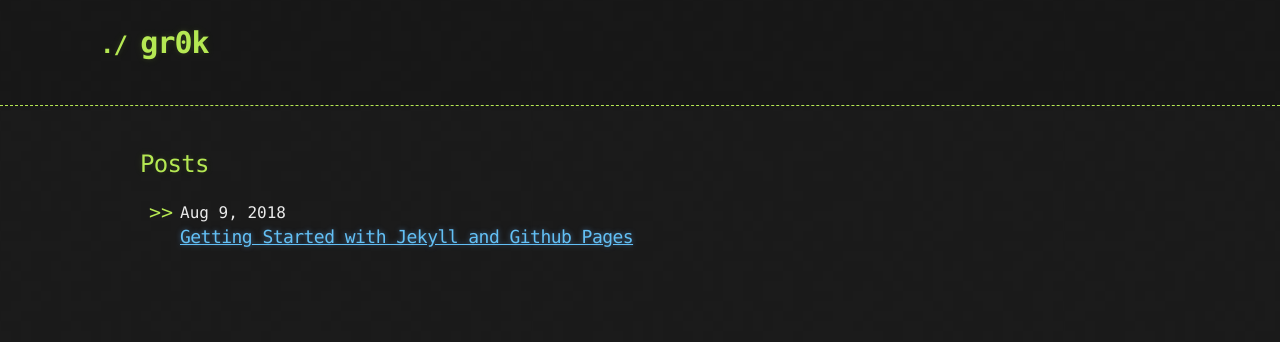
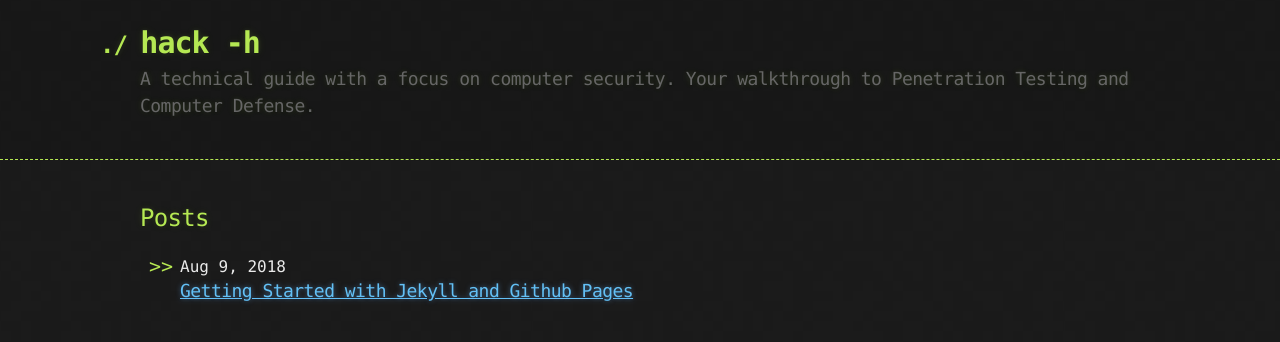
Before and after one commit to 6r0k3d/6r0k3d.github.io, a Jekyll site: the page built from index.md, in a window 1280 px wide. Shown: the top 342 px of the page. Built offline with Jekyll 4.4.1, drawn with Linux system fonts in a browser that asks for light colours; the repository's description, which GitHub fills in, is left out.

Commit message:
Update _config title
Modified _config.yml Title and Description to update websites
display information and SEO info.

```diff
--- a/_config.yml
+++ b/_config.yml
@@ -3,11 +3,11 @@
 # you will see them accessed via {{ site.title }}, {{ site.email }}, and so on.
 # You can create any custom variable you would like, and they will be accessible
 # in the templates via {{ site.myvariable }}.
-title: gr0k
+title: hack -h
 email: 6r0k3d@gmail.com
-#description: >- # this means to ignore newlines until "baseurl:"
-#  A guide
-#
+description: >- # this means to ignore newlines until "baseurl:"
+  A technical guide with a focus on computer security.
+  Your walkthrough to Penetration Testing and Computer Defense.
 #baseurl: "" # the subpath of your site, e.g. /blog
 url: "https://techcrucible.net" # the base hostname & protocol for your site, e.g. http://example.com
 #twitter_username: jekyllrb
```
Also changed, not shown: README.md (deleted), 1 other file.
